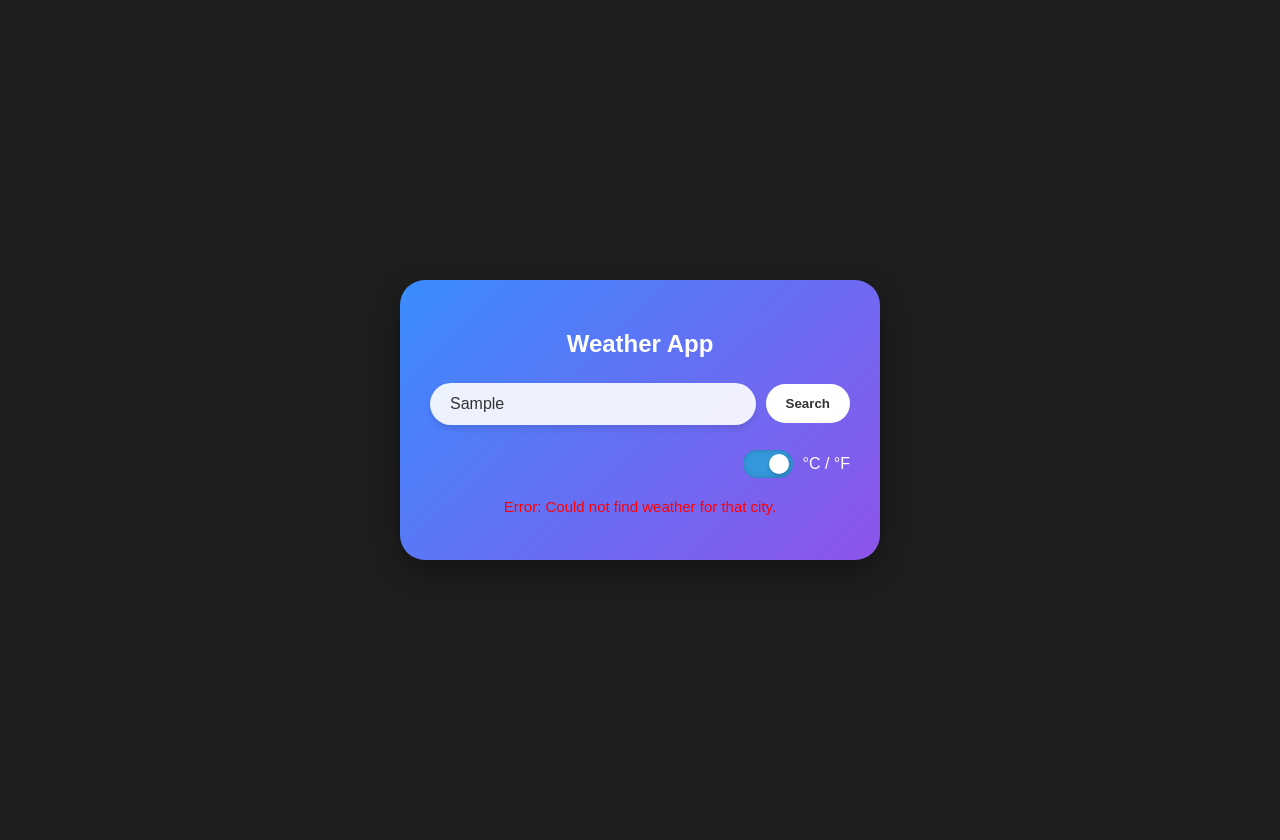
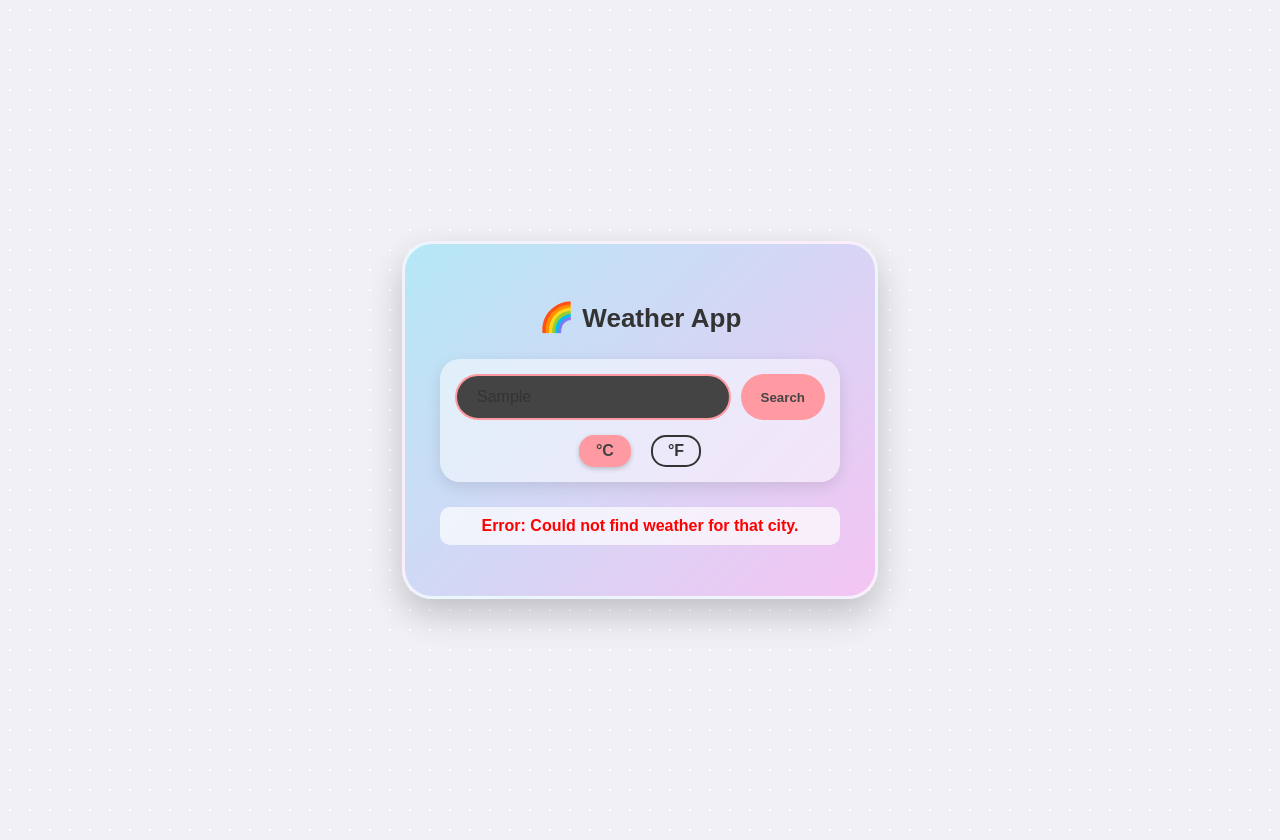
Before and after one commit to medivya11/weather-app, a plain HTML site: page index.html in a window 1280 px wide. Both pictures are taken after typing "Sample" into the empty fields and a click on the button "Search". Drawn offline with Linux system fonts and the light colour scheme; no server answers.

Commit message:
Feature & Style: Implemented pre-search unit selection and new 'cute' aesthetic

```diff
--- a/index.html
+++ b/index.html
@@ -3,7 +3,7 @@
 <head>
     <meta charset="UTF-8">
     <meta name="viewport" content="width=device-width, initial-scale=1.0">
-    <title>Simple Weather App</title>
+    <title>Cute Weather App</title>
     <link rel="stylesheet" href="style.css">
 </head>
 <body>
@@ -11,21 +11,23 @@
     <div class="card">
         <h2>Weather App</h2>
 
-        <div class="search">
-            <input type="text" id="cityInput" placeholder="Enter city name (e.g. London)">
-            <button onclick="getWeather()">Search</button>
-        </div>
+        <div class="search-container">
+            <div class="search-input-group">
+                <input type="text" id="cityInput" placeholder="Enter city name (e.g. London)">
+                <button onclick="getWeather()">Search</button>
+            </div>
 
-        <div class="toggle-container">
-            <label class="switch">
-                <input type="checkbox" id="tempToggle" onchange="toggleTemperature()" checked>
-                <span class="slider round"></span>
-            </label>
-            <span id="unitLabel">°C / °F</span>
+            <div class="unit-selection">
+                <input type="radio" id="unitC" name="tempUnit" value="celsius" checked>
+                <label for="unitC">°C</label>
+
+                <input type="radio" id="unitF" name="tempUnit" value="fahrenheit">
+                <label for="unitF">°F</label>
+            </div>
         </div>
         <div class="weather" id="weatherResult" style="display: none;">
             <img src="" id="weather-icon">
-            <h1 id="temp">--°F</h1>
+            <h1 id="temp">--°C</h1>
             <h3 id="city">City Name</h3>
 
             <div class="details">
@@ -35,7 +37,7 @@
                 </div>
                 <div class="col">
                     <p>Wind Speed</p>
-                    <p id="wind">-- mph</p>
+                    <p id="wind">-- km/h</p>
                 </div>
             </div>
         </div>
--- a/script.js
+++ b/script.js
@@ -7,13 +7,9 @@ const weatherIcon = document.getElementById("weather-icon");
 const GEO_API_URL = "https://geocoding-api.open-meteo.com/v1/search";
 const WEATHER_API_URL = "https://api.open-meteo.com/v1/forecast";
 
-// Global variable to track the current temperature unit
-// isCelsius is FALSE because the HTML checkbox is CHECKED (starting in Fahrenheit)
-let isCelsius = false;
-
 
 // --- 3. Icon Mapping Function ---
-function getIcon(weatherCode, currentTemp) {
+function getIcon(weatherCode, currentTemp, isCelsius) {
     let iconPath = 'images/';
 
     // We use WMO codes to determine the weather type
@@ -35,6 +31,7 @@ function getIcon(weatherCode, currentTemp) {
 
     return iconPath;
 }
+
 
 // --- 4. Main Weather Fetching Function ---
 async function getWeather() {
@@ -64,7 +61,10 @@ async function getWeather() {
         const lon = geoData.results[0].longitude;
         const cityName = geoData.results[0].name;
 
-        // --- Step 2: Determine API Units based on Toggle State ---
+        // --- Step 2: Determine API Units based on Radio Button Selection ---
+        const selectedUnit = document.querySelector('input[name="tempUnit"]:checked').value;
+        const isCelsius = selectedUnit === 'celsius';
+
         const tempUnitParam = isCelsius ? 'celsius' : 'fahrenheit';
         const windUnitParam = isCelsius ? 'kmh' : 'mph';
 
@@ -87,7 +87,9 @@ async function getWeather() {
         document.getElementById("humidity").innerText = "N/A"; // Placeholder
 
         const weatherCode = current.weathercode;
-        weatherIcon.src = getIcon(weatherCode, currentTemp);
+
+        // Pass the isCelsius state to the icon function for temperature-based image changes
+        weatherIcon.src = getIcon(weatherCode, currentTemp, isCelsius);
 
         // Show result
         resultContainer.style.display = "block";
@@ -98,17 +100,3 @@ async function getWeather() {
         errorMsg.style.display = "block";
     }
 }
-
-// --- 5. Toggle Function ---
-function toggleTemperature() {
-    // Check the toggle box state: if checked=true, it's Fahrenheit (isCelsius=false)
-    // if checked=false, it's Celsius (isCelsius=true)
-    isCelsius = !document.getElementById("tempToggle").checked;
-
-    const city = document.getElementById("cityInput").value.trim();
-
-    // If a city has already been searched, re-run the search to get the new unit data
-    if (city) {
-        getWeather();
-    }
-}
--- a/style.css
+++ b/style.css
@@ -2,31 +2,33 @@
   1. GLOBAL & FONT SETUP
 ==================================*/
 :root {
-    /* Define primary brand colors */
-    --primary-color: #3498db; /* Blue for highlights (Fahrenheit toggle, button hover) */
-    --card-gradient-start: #3a8cff; /* Cleaner blue-purple */
-    --card-gradient-end: #8e54e9; /* Deep purple */
-    --text-light: #fff;
+    /* Softer, Cuter Color Palette */
+    --primary-color: #ff9aa2; /* Pastel Pink/Rose for highlights */
+    --card-gradient-start: #b5e8f7; /* Light Sky Blue */
+    --card-gradient-end: #f4c4f3; /* Soft Lavender Pink */
+    --text-light: #444; /* Dark text for contrast against light card */
     --text-dark: #333;
-    --card-bg-dark: #1e1e1e; /* Darker background for contrast */
+    --card-bg-dark: #f0f0f5; /* Very light, soft gray background */
 }
 
 body {
-    background: var(--card-bg-dark); /* Use the defined dark background */
+    background: var(--card-bg-dark);
     color: var(--text-light);
-    font-family: 'Poppins', sans-serif; /* Use a modern, readable font */
+    font-family: 'Poppins', sans-serif;
     display: flex;
     justify-content: center;
     align-items: center;
     height: 100vh;
     margin: 0;
-    padding: 20px; /* Ensure content isn't flush with edges */
-    /* Import Poppins font for better typography */
+    padding: 20px;
     font-size: 16px;
+    /* Cute Background Touch: Subtle pattern or texture */
+    background-image: radial-gradient(#ffffff 1px, transparent 0);
+    background-size: 20px 20px;
 }
 
-/* Ensure font is imported if not using a web framework: */
-@import url('https://fonts.googleapis.com/css2?family=Poppins:wght@300;400;500;600;700&display=swap');
+@import url('https://fonts.googleapis.com/css2?family=Poppins:wght@400;600;700&display=swap');
+
 
 /*==================================
   2. CARD CONTAINER
@@ -34,91 +36,135 @@ body {
 .card {
     background: linear-gradient(135deg, var(--card-gradient-start), var(--card-gradient-end));
     width: 90%;
-    max-width: 420px; /* Slightly narrower, more focused card */
-    padding: 30px; /* Increased padding */
-    border-radius: 25px; /* Softer, modern corners */
+    max-width: 400px;
+    padding: 35px;
+    border-radius: 30px; /* Even rounder corners */
     text-align: center;
-    box-shadow: 0 10px 30px rgba(0, 0, 0, 0.4); /* Stronger shadow for depth */
+    box-shadow: 0 15px 35px rgba(0, 0, 0, 0.2); /* Softer, wider shadow */
+    color: var(--text-dark); /* Dark text on light background */
+    border: 3px solid rgba(255, 255, 255, 0.7); /* Cute inner border highlight */
 }
 
 h2 {
-    font-weight: 600;
+    font-weight: 700;
     margin-bottom: 25px;
-    font-size: 24px;
+    font-size: 26px;
+    color: var(--text-dark);
+}
+
+/* Add cute emoji to title */
+h2::before {
+    content: "🌈 ";
+    font-size: 1.1em;
 }
 
 /*==================================
-  3. SEARCH AREA
+  3. SEARCH AREA (New Layout)
 ==================================*/
-.search {
+.search-container {
+    margin-bottom: 25px;
+    background: rgba(255, 255, 255, 0.5); /* Light, airy background for group */
+    padding: 15px;
+    border-radius: 20px;
+    box-shadow: 0 5px 15px rgba(0, 0, 0, 0.1);
+}
+
+.search-input-group {
     display: flex;
-    align-items: center;
     gap: 10px;
-    margin-bottom: 25px;
+    margin-bottom: 15px;
 }
 
 input[type="text"] {
-    border: none;
-    outline: none;
     padding: 12px 20px;
-    border-radius: 25px; /* Matches card corners */
+    border-radius: 25px;
     flex: 1;
     font-size: 16px;
+    background: var(--text-light); /* White background for input */
     color: var(--text-dark);
-    background: rgba(255, 255, 255, 0.9); /* Slightly transparent white for depth */
-    box-shadow: 0 4px 6px rgba(0, 0, 0, 0.1);
+    border: 2px solid var(--primary-color); /* Cute border color */
 }
 
 button {
-    border: none;
-    outline: none;
     padding: 12px 20px;
     border-radius: 25px;
-    background: var(--text-light);
+    background: var(--primary-color);
+    color: var(--text-light);
+    font-weight: 700;
+    transition: background 0.3s, transform 0.1s;
+    border: none;
     cursor: pointer;
-    font-weight: 600;
-    color: var(--text-dark);
-    transition: background 0.3s, transform 0.1s;
 }
 
 button:hover {
+    background: #ff5e67; /* Brighter pink on hover */
+    transform: scale(1.03); /* Pop-out effect */
+}
+
+/* Unit Selection Styles */
+.unit-selection {
+    display: flex;
+    justify-content: center;
+    gap: 20px;
+    font-weight: 600;
+    color: var(--text-dark);
+}
+
+.unit-selection input[type="radio"] {
+    /* Hide default radio button */
+    display: none;
+}
+
+.unit-selection label {
+    cursor: pointer;
+    padding: 5px 15px;
+    border-radius: 15px;
+    border: 2px solid var(--text-dark);
+    transition: background 0.2s, color 0.2s, border-color 0.2s;
+}
+
+.unit-selection input[type="radio"]:checked + label {
     background: var(--primary-color);
     color: var(--text-light);
-    transform: translateY(-1px); /* Subtle lift on hover */
+    border-color: var(--primary-color);
+    box-shadow: 0 2px 5px rgba(0, 0, 0, 0.2); /* Cute selected effect */
 }
+
 
 /*==================================
   4. WEATHER DISPLAY
 ==================================*/
 .weather {
-    /* Ensure the weather content is centered and clean */
     padding-top: 20px;
 }
 
 .weather img {
-    width: 120px; /* Slightly smaller for better balance */
-    margin-bottom: 10px;
+    width: 130px;
+    margin-bottom: 15px;
+    filter: drop-shadow(0 4px 8px rgba(0, 0, 0, 0.2)); /* Cute shadow on image */
 }
 
 h1#temp {
-    font-size: 72px; /* Large, clear temperature */
+    font-size: 80px;
     font-weight: 700;
-    margin: 5px 0 0 0;
+    color: var(--text-dark);
+    margin: 0;
 }
 
 h3#city {
-    font-size: 32px;
-    font-weight: 500;
-    margin: 5px 0 30px 0; /* More space below city name */
+    font-size: 36px;
+    font-weight: 600;
+    color: #4c4c4c;
+    margin: 5px 0 30px 0;
 }
 
 .details {
     display: flex;
-    justify-content: space-around; /* Distribute space evenly */
-    align-items: center;
+    justify-content: space-around;
     padding: 0 10px;
     margin-top: 40px;
-    border-top: 1px solid rgba(255, 255, 255, 0.2); /* Subtle separator line */
+    /* Soft border at the top */
+    border-top: 1px solid rgba(0, 0, 0, 0.1);
     padding-top: 25px;
 }
 
@@ -129,98 +175,25 @@ h3#city {
 
 .col p:first-child {
     font-size: 14px;
-    font-weight: 400;
-    opacity: 0.8; /* Dim text for labels */
+    opacity: 0.8;
     margin-bottom: 5px;
 }
 
 .col p:last-child {
-    font-size: 24px;
-    font-weight: 600;
+    font-size: 26px;
+    font-weight: 700;
+    color: var(--primary-color); /* Highlight data values */
 }
 
 /*==================================
-  5. TOGGLE STYLES (Aesthetic Tweaks)
-==================================*/
-
-.toggle-container {
-    display: flex;
-    align-items: center;
-    justify-content: flex-end;
-    margin-bottom: 20px;
-}
-
-#unitLabel {
-    margin-left: 10px;
-    font-size: 16px;
-    font-weight: 500;
-}
-
-/* The actual switch box */
-.switch {
-    position: relative;
-    display: inline-block;
-    width: 50px; /* Slightly smaller switch */
-    height: 28px;
-}
-
-/* Hide default checkbox */
-.switch input {
-    opacity: 0;
-    width: 0;
-    height: 0;
-}
-
-/* The slider bar */
-.slider {
-    position: absolute;
-    cursor: pointer;
-    top: 0;
-    left: 0;
-    right: 0;
-    bottom: 0;
-    background-color: #ccc;
-    transition: 0.4s;
-    box-shadow: inset 0 0 4px rgba(0, 0, 0, 0.2);
-}
-
-/* The round knob */
-.slider:before {
-    position: absolute;
-    content: "";
-    height: 20px;
-    width: 20px;
-    left: 4px;
-    bottom: 4px;
-    background-color: white;
-    transition: 0.4s;
-    box-shadow: 0 2px 4px rgba(0, 0, 0, 0.2);
-}
-
-/* When checked (Fahrenheit is active) */
-input:checked + .slider {
-    background-color: var(--primary-color); /* Use blue highlight color */
-}
-
-input:checked + .slider:before {
-    transform: translateX(22px);
-}
-
-/* Rounded sliders */
-.slider.round {
-    border-radius: 28px;
-}
-
-.slider.round:before {
-    border-radius: 50%;
-}
-
-/*==================================
-  6. ERROR MESSAGE
+  5. ERROR MESSAGE
 ==================================*/
 #error-msg {
     margin-top: 15px;
-    font-size: 15px;
-    font-weight: 500;
-    color: #ff5050; /* Brighter red for visibility */
+    font-size: 16px;
+    font-weight: 600;
+    color: #ff5050;
+    background: rgba(255, 255, 255, 0.7);
+    padding: 10px;
+    border-radius: 10px;
 }
```
